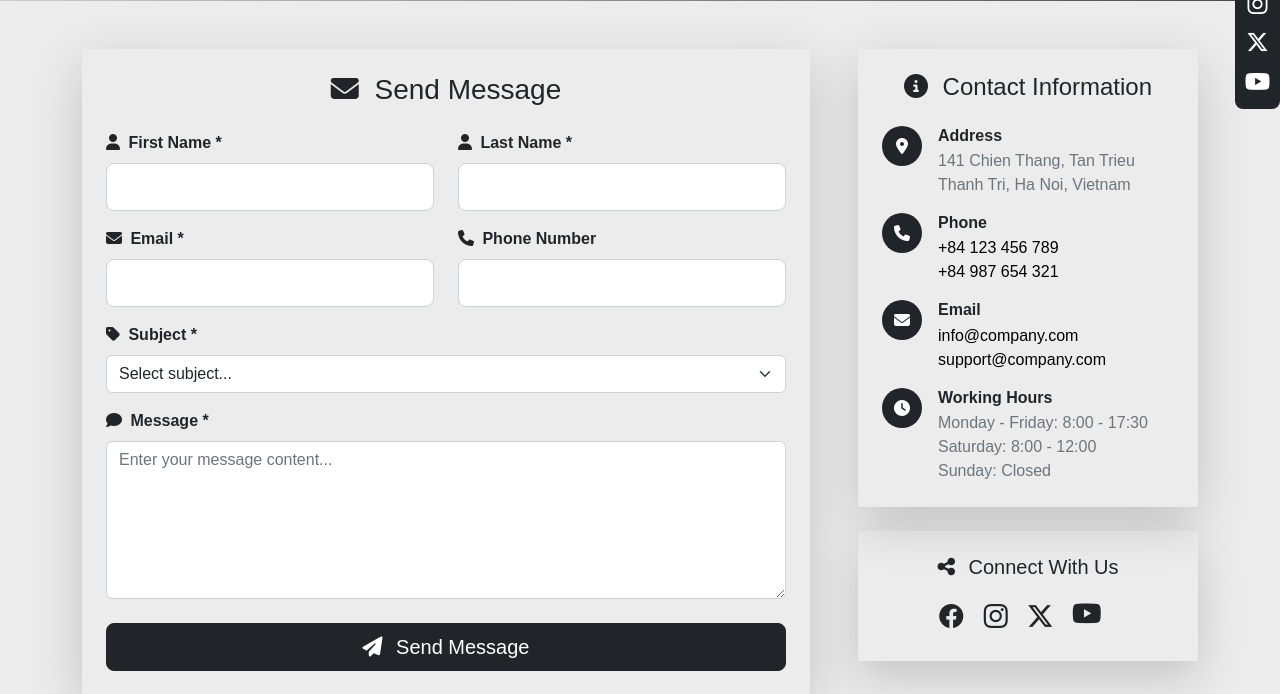
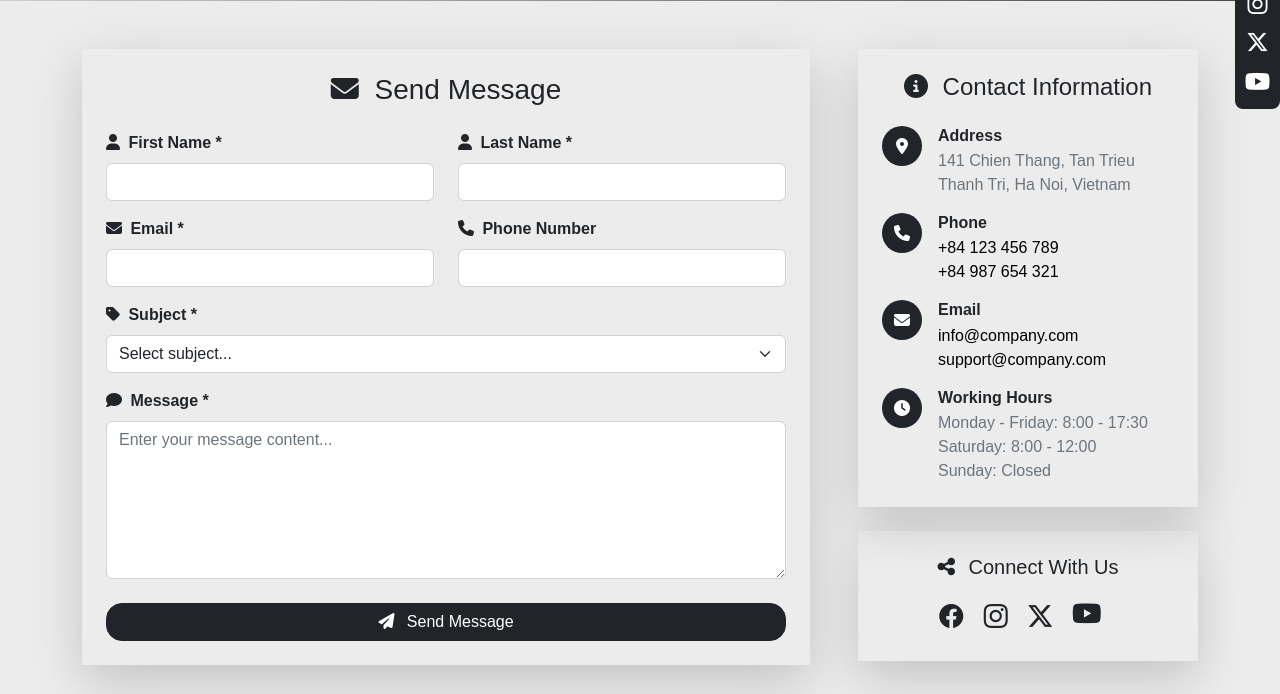
Before and after one commit to Thiennguyen012/Tech-store-e-comercial, a PHP site: page /index.php?act=contact in a window 1280 px wide. Shown: the part 367-1061 px from the top of the page. Run offline with PHP 8.4, Linux system fonts and the light colour scheme.

Commit message:
sửa tí contact

```diff
--- a/module/contact/contact.php
+++ b/module/contact/contact.php
@@ -27,14 +27,14 @@
                                     <i class="fas fa-user text-dark me-1"></i>
                                     First Name *
                                 </label>
-                                <input type="text" class="form-control form-control-lg" id="firstName" name="firstName" required>
+                                <input type="text" class="form-control form-control-md" id="firstName" name="firstName" required>
                             </div>
                             <div class="col-md-6 mb-3">
                                 <label for="lastName" class="form-label fw-semibold">
                                     <i class="fas fa-user text-dark me-1"></i>
                                     Last Name *
                                 </label>
-                                <input type="text" class="form-control form-control-lg" id="lastName" name="lastName" required>
+                                <input type="text" class="form-control form-control-md" id="lastName" name="lastName" required>
                             </div>
                         </div>
 
@@ -44,14 +44,14 @@
                                     <i class="fas fa-envelope text-dark me-1"></i>
                                     Email *
                                 </label>
-                                <input type="email" class="form-control form-control-lg" id="email" name="email" required>
+                                <input type="email" class="form-control form-control-md" id="email" name="email" required>
                             </div>
                             <div class="col-md-6 mb-3">
                                 <label for="phone" class="form-label fw-semibold">
                                     <i class="fas fa-phone text-dark me-1"></i>
                                     Phone Number
                                 </label>
-                                <input type="tel" class="form-control form-control-lg" id="phone" name="phone">
+                                <input type="tel" class="form-control form-control-md" id="phone" name="phone">
                             </div>
                         </div>
 
@@ -79,7 +79,7 @@
                         </div>
 
                         <div class="d-grid">
-                            <button type="submit" class="btn btn-dark btn-lg">
+                            <button type="submit" class="btn btn-dark rounded-4">
                                 <i class="fas fa-paper-plane me-2"></i>
                                 Send Message
                             </button>
```
